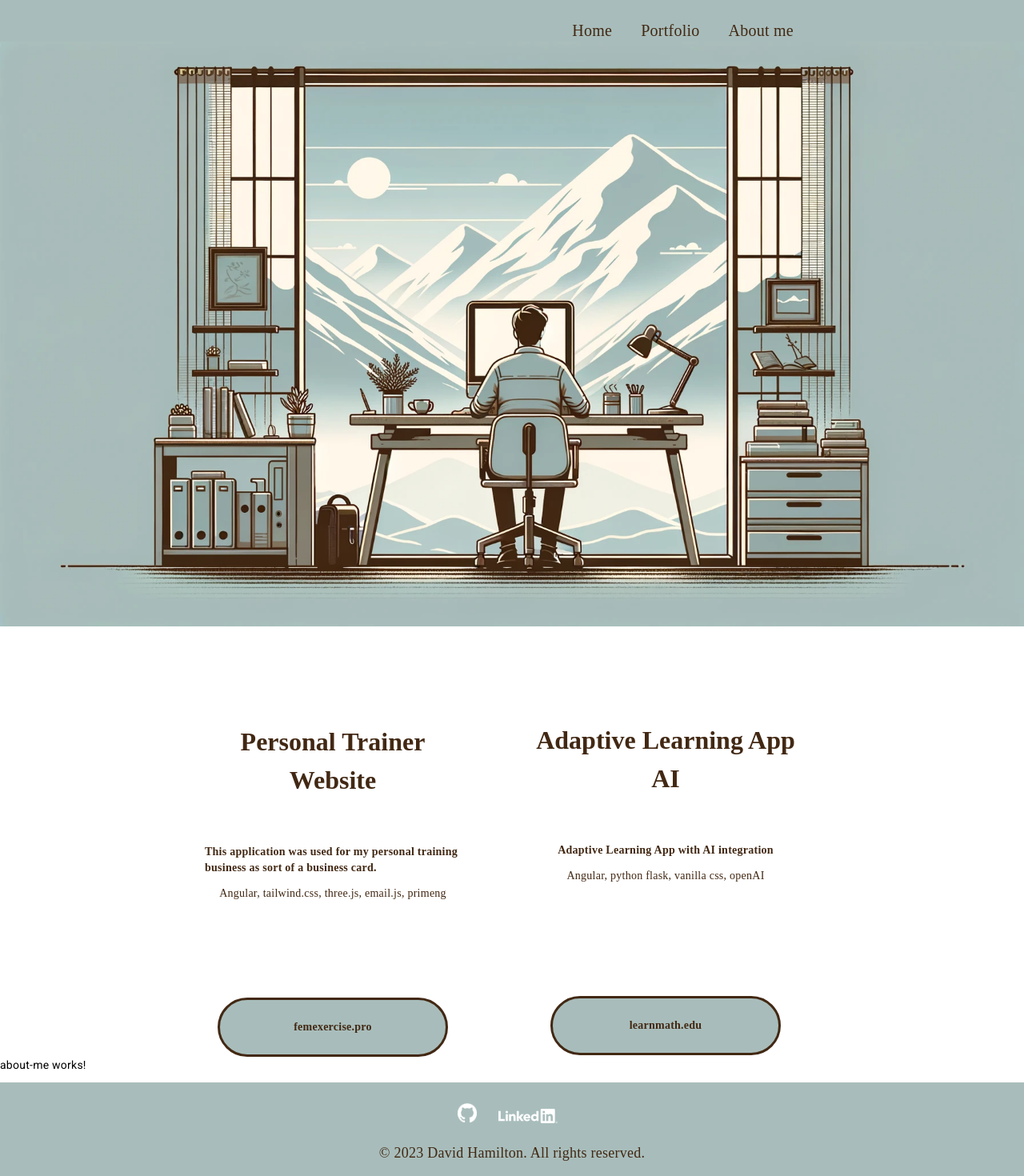
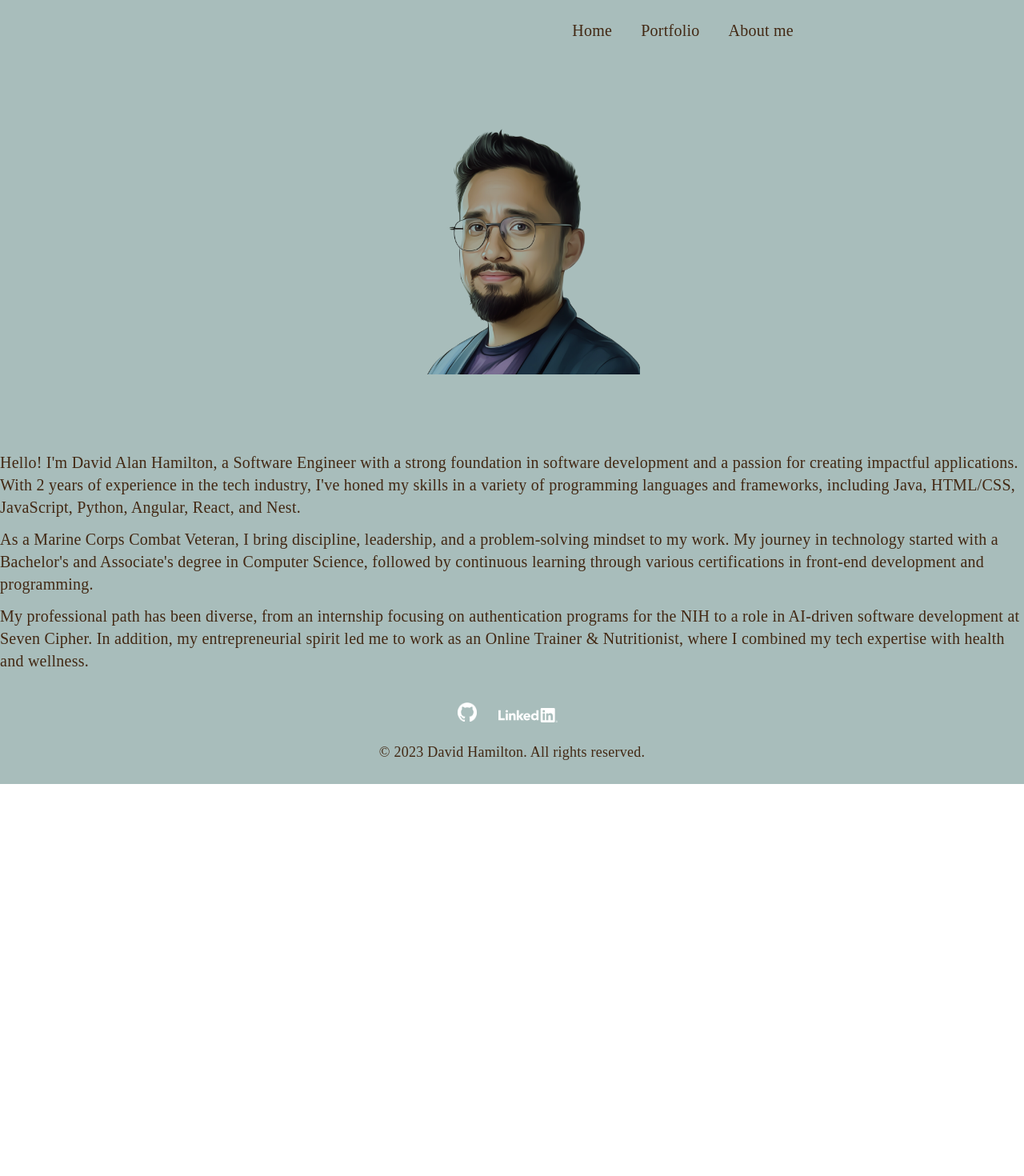
Before and after one commit to Hamilton8560/Portfolio, an Angular app: page /about-me in a window 1280 px wide. Before the commit this address led to /. Shown: the top 1470 px of the page at 80% size. After the commit the page ends 980 px from the top, so only its background shows below. Built offline with nearby package versions, Linux system fonts and the light colour scheme.

Commit message:
finished

```diff
--- a/src/app/about-me/about-me.component.css
+++ b/src/app/about-me/about-me.component.css
@@ -0,0 +1,16 @@
+.container
+{
+    color:#422813;
+    background-color: #A8BDBB;
+    overflow: auto;
+    font-family:cursive;
+}
+body{
+    background-color: #A8BDBB;
+}
+* {
+    box-sizing: border-box;
+}
+img{
+    mix-blend-mode: multiply;
+}
--- a/src/app/about-me/about-me.component.html
+++ b/src/app/about-me/about-me.component.html
@@ -1 +1,32 @@
-<p>about-me works!</p>
+<body class="w-full items-center flex-col flex justify-center">
+    <img class="h-64 mt-24 md:w-80 md:h-80" src="../../assets/31d8288a-b302-49f4-b105-0a37326aa6cb.png" alt="">
+    <div class="container mt-24">
+        <div class="text-xl">
+          <p>
+            Hello! I'm David Alan Hamilton, a Software Engineer with a strong foundation in software development and a passion for creating impactful applications. With 2 years of experience in the tech industry, I've honed my skills in a variety of programming languages and frameworks, including Java, HTML/CSS, JavaScript, Python, Angular, React, and Nest.
+          </p>
+
+          <p>
+            As a Marine Corps Combat Veteran, I bring discipline, leadership, and a problem-solving mindset to my work. My journey in technology started with a Bachelor's and Associate's degree in Computer Science, followed by continuous learning through various certifications in front-end development and programming.
+          </p>
+
+          <p>
+            My professional path has been diverse, from an internship focusing on authentication programs for the NIH to a role in AI-driven software development at Seven Cipher. In addition, my entrepreneurial spirit led me to work as an Online Trainer & Nutritionist, where I combined my tech expertise with health and wellness.
+          </p>
+
+          <p>
+            I thrive in team environments, bringing both leadership and collaboration skills to the table. My experience commanding support in combat operations has translated into deep connections and effective communication in my tech career.
+          </p>
+
+          <p>
+            Currently processing for a TS/SCI clearance, I'm eager to explore new challenges and opportunities where I can contribute to innovative projects and make a significant impact.
+          </p>
+
+          <p>
+            <a class="hover:underline cursor-pointer" href="https://1drv.ms/w/s!Ajk_sTflne4LmKgRTwrBdxLKc3U7bA?e=RHX6IY" target="_blank">[View My Resume]</a>
+          </p>
+        </div>
+      </div>
+
+
+</body>
--- a/src/app/app.component.html
+++ b/src/app/app.component.html
@@ -1,5 +1,3 @@
 <app-dashboard></app-dashboard>
-<app-home></app-home>
-<app-portfolio></app-portfolio>
-<app-about-me></app-about-me>
+<router-outlet></router-outlet>
 <app-footer></app-footer>
--- a/src/app/app.module.ts
+++ b/src/app/app.module.ts
@@ -14,7 +14,8 @@ import { AboutMeComponent } from './about-me/about-me.component';
 import { PortfolioComponent } from './portfolio/portfolio.component';
 
 const routes=[
-  {path:'', component: HomeComponent}
+  {path:'', component: HomeComponent},
+  {path:'about-me', component:AboutMeComponent}
 ]
 
 @NgModule({
--- a/src/app/dashboard/dashboard.component.css
+++ b/src/app/dashboard/dashboard.component.css
@@ -2,5 +2,6 @@
     font-family:cursive;
     background-color: #A8BDBB;
     color: #422813;
+    overflow:auto;
 
 }
--- a/src/app/dashboard/dashboard.component.html
+++ b/src/app/dashboard/dashboard.component.html
@@ -2,9 +2,9 @@
 
     <div class=" md:justify-end justify-center flex md:mr-72 space-x-9 md:text-xl text-xs">
         <div class="md:mt-6 space-x-9">
-        <button class="cursor-pointer hover:underline text-xl" >Home</button>
+        <button class="cursor-pointer hover:underline text-xl" (click)="backToHome()">Home</button>
         <button class="cursor-pointer hover:underline text-xl" (click)="scrollTo('footer')" >Portfolio</button>
-        <button class="cursor-pointer hover:underline text-xl " >About me</button>
+        <button class="cursor-pointer hover:underline text-xl "(click)="goToAboutMe()" >About me</button>
     </div>
     </div>
 </div>
--- a/src/app/dashboard/dashboard.component.ts
+++ b/src/app/dashboard/dashboard.component.ts
@@ -1,4 +1,6 @@
 import { Component } from '@angular/core';
+import { Router } from '@angular/router';
+
 
 @Component({
   selector: 'app-dashboard',
@@ -6,10 +8,18 @@ import { Component } from '@angular/core';
   styleUrls: ['./dashboard.component.css']
 })
 export class DashboardComponent {
+  constructor(private router: Router){}
+
   scrollTo(section: string): void {
     const element = document.getElementById(section);
     if (element) {
       element.scrollIntoView({ behavior: 'smooth' });
     }
   }
+  backToHome(){
+    this.router.navigate([''])
+  }
+  goToAboutMe(){
+    this.router.navigate(['about-me'])
+  }
 }
--- a/src/app/home/home.component.html
+++ b/src/app/home/home.component.html
@@ -1,7 +1,9 @@
-<div class="">
+<div >
 <div class="backgroundContainer">
    <div class="flex justify-center ">
     <img  class="" src="../../assets/cc1b1565-6f73-4d3e-9ea5-ed4897264f0a.webp" alt="">
 </div>
 </div>
 </div>
+
+<app-portfolio></app-portfolio>
--- a/src/app/portfolio/portfolio.component.html
+++ b/src/app/portfolio/portfolio.component.html
@@ -1,4 +1,4 @@
-<div id="footer" class="flex flex-row  justify-center items-center mt-32 flex-wrap">
+<div id="footer" class="flex flex-row  justify-center items-center mt-32 flex-wrap mb-24">
     <div class="flex flex-col items-center font-serif "><h1 class="flex text-3xl w-72 justify-center">Personal Trainer</h1><h1>Website</h1>
         <div class="h-52">
         <p class="flex justify-center flex-wrap w-80 pt-12 font-bold text-sm">This application was used for my personal training business as sort of a business card.
```
Also changed, not shown: src/assets/31d8288a-b302-49f4-b105-0a37326aa6cb.png (added), src/assets/david0409_transparent_background_cartoonish_software_developer__d252cad7-db74-40b5-9c76-c19c009b3b3c.png (added).
